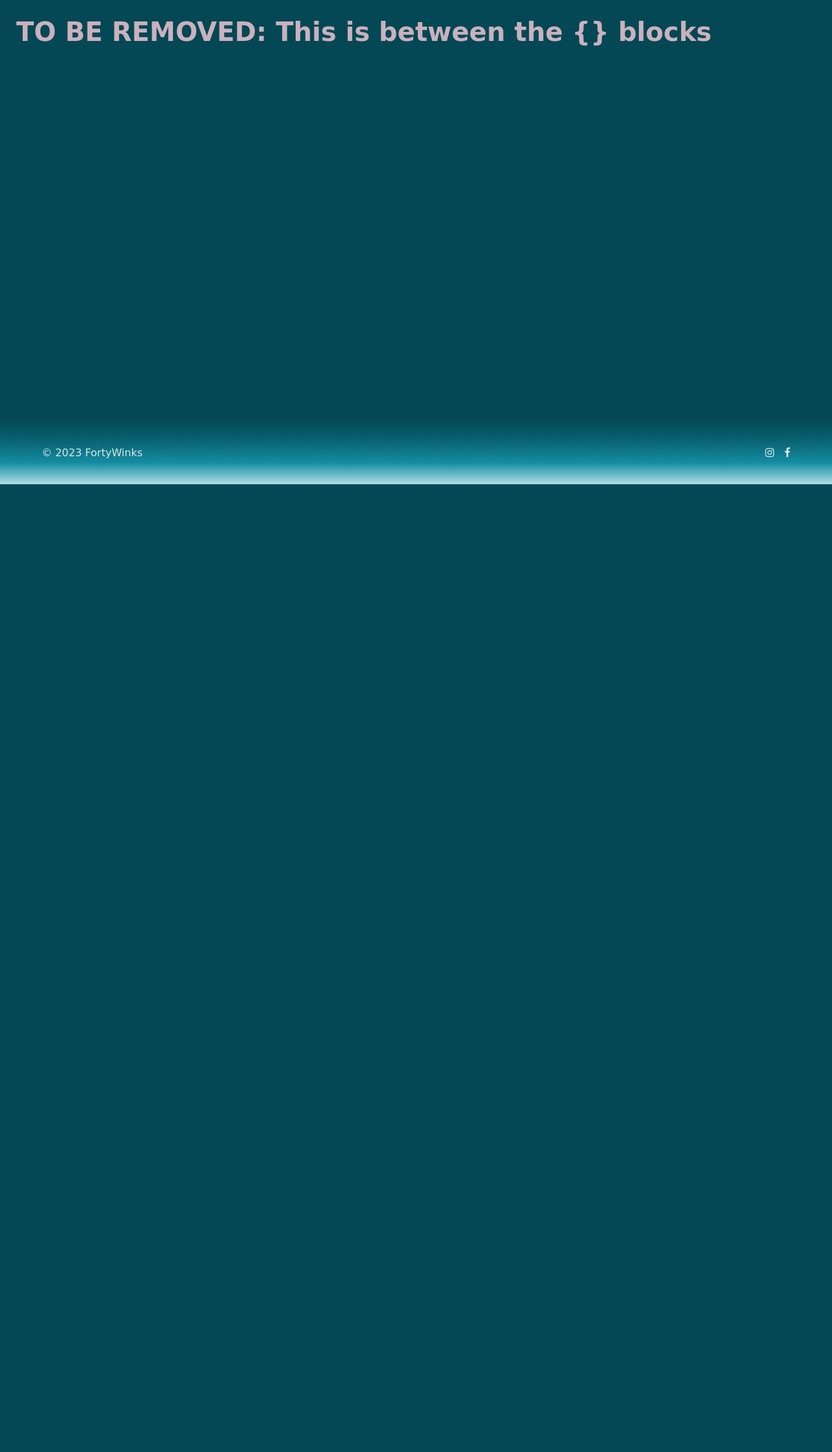
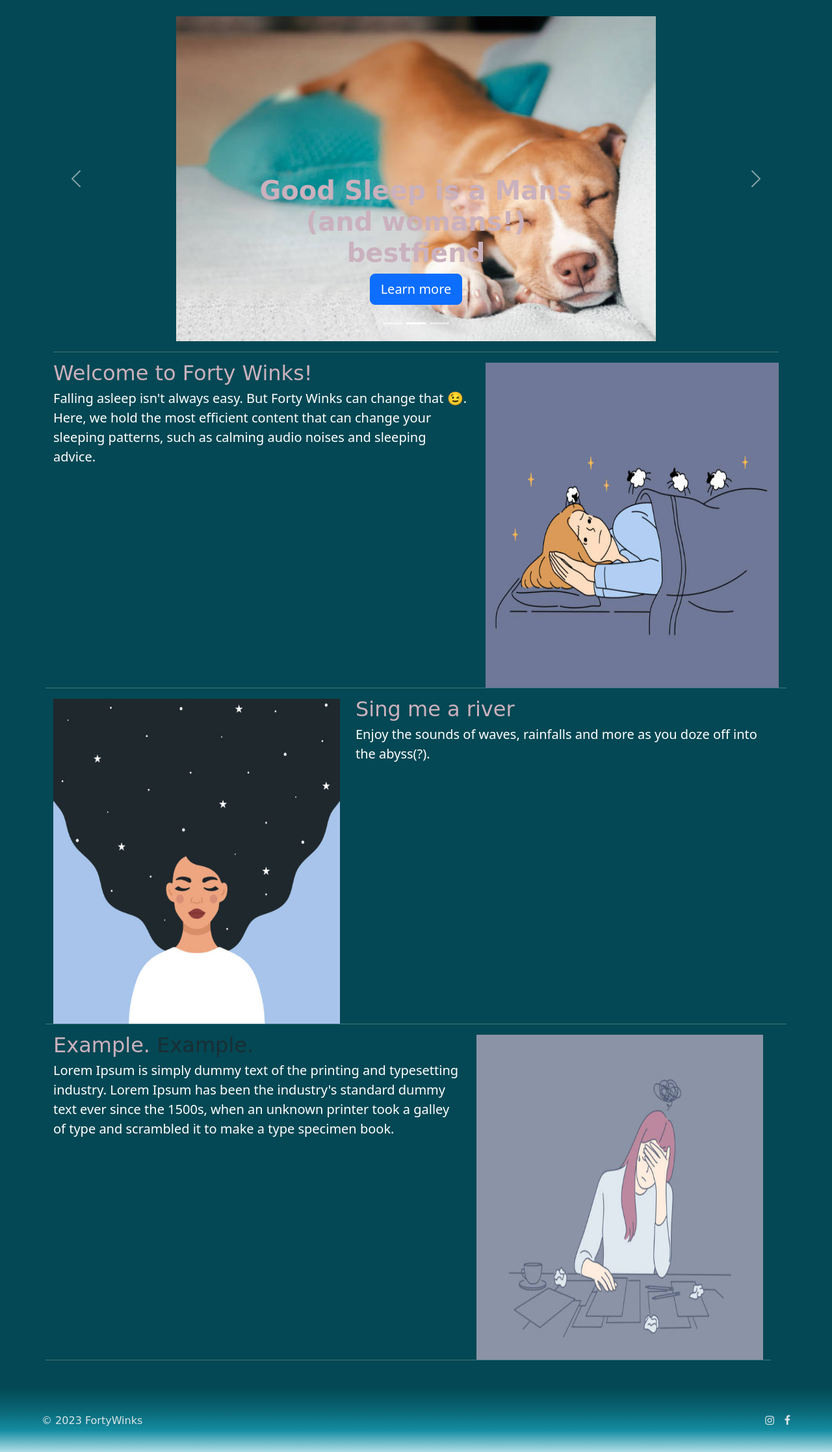
Before and after one commit to SaraClick/sky_project, a Flask app: page / in a window 1280 px wide. Shown: the part 55-2289 px from the top of the page at 65% size. Before the commit the page ends 800 px from the top, so only its background shows below. Run offline with Flask 3, Linux system fonts and the light colour scheme; some web fonts are replaced.

Commit message:
added more to landing page

```diff
--- a/application/static/styles/style.css
+++ b/application/static/styles/style.css
@@ -77,10 +77,20 @@ footer {
 
 /* ======================================= HOME PAGE STYLES =======================================*/
 
+.carousel-inner{
+  padding-left: 20%;
+  padding-right: 20%;
+  width:100%;
+}
 
+/* .carousel-item{
+  color:#096372; */
 
+/* } */
+.carousel-caption{
+  color: blue;
 
-
+}
 
 /* ======================================= CONTENT SELECTION PAGE STYLES =======================================*/
 
--- a/application/templates/index.html
+++ b/application/templates/index.html
@@ -1,8 +1,108 @@
 {% extends "layout.html" %}
 {% block main_content %}
 
-<h1>TO BE REMOVED: This is between the {} blocks</h1>
+<!-- This is the code that enables the slide function of the carousel. We only give one slide an active element in order to enable visibility of the slides -->
+<div id="myCarousel" class="carousel slide" data-bs-ride="carousel">
+    <div class="carousel-indicators">
+      <button type="button" data-bs-target="#myCarousel" data-bs-slide-to="0" class="" aria-label="Slide 1"></button>
+      <button type="button" data-bs-target="#myCarousel" data-bs-slide-to="1" aria-label="Slide 2" class="active" aria-current="true"></button>
+      <button type="button" data-bs-target="#myCarousel" data-bs-slide-to="2" aria-label="Slide 3" class=""></button>
+    </div>
+    <!-- code for slide one of the carousel. -->
+    <div class="carousel-inner">
+      <div class="carousel-item">
+        <img class="d-block w-100" src="static/media/background/counting_sheep.jpeg" width="500" height="500" alt="First slide">
+        <div class="container">
+          <div class="carousel-caption text-start">
+            <h1>Stop Counting Sheep and Get Your Forty Winks!</h1>
+            <p><a class="btn btn-lg btn-primary" href="#">Sign up today</a></p>
+          </div>
+        </div>
+      </div>
+              <!-- code for slide 2 of the carousel -->
+      <div class="carousel-item active">
+        <img class="d-block w-100" src="static/media/background/carousel_pic3.jpeg" width="500" height="500" alt="second slide">
+        <div class="container">
+          <div class="carousel-caption">
+            <h1>Good Sleep is a Mans (and womans!) bestfiend</h1>
+            <p><a class="btn btn-lg btn-primary" href="#">Learn more</a></p>
+          </div>
+        </div>
+      </div>
+              <!-- code for slide 3 of the carousel -->
+      <div class="carousel-item">
+        <img class="d-block w-100" src="static/media/background/carousel_pic4.jpeg" width="500" height="500" alt="third slide">
+        <div class="container">
+          <div class="carousel-caption text-end">
+            <h1>One more for good measure.</h1>
+            <p>Some representative placeholder content for the third slide of this carousel.</p>
+            <p><a class="btn btn-lg btn-primary" href="#">Browse gallery</a></p>
+          </div>
+        </div>
+      </div>
+    </div>
 
+            <!-- functionality for the next/previous arrow/buttons of the carousel -->
+    <button class="carousel-control-prev" type="button" data-bs-target="#myCarousel" data-bs-slide="prev">
+      <span class="carousel-control-prev-icon" aria-hidden="true"></span>
+      <span class="visually-hidden">Previous</span>
+    </button>
+    <button class="carousel-control-next" type="button" data-bs-target="#myCarousel" data-bs-slide="next">
+      <span class="carousel-control-next-icon" aria-hidden="true"></span>
+      <span class="visually-hidden">Next</span>
+    </button>
+  </div>
+
+
+  <!-- Marketing messaging and featurettes
+  ================================================== -->
+  <!-- Wrapped the rest of the page in another container to center all the content. -->
+
+  <div class="container marketing">
+
+    <!-- START THE FEATURETTES -->
+
+    <hr class="featurette-divider">
+
+    <div class="row featurette">
+      <div class="col-md-7">
+        <h2 class="featurette-heading fw-normal lh-1">Welcome to Forty Winks! <span class="text-body-secondary"></span></h2>
+        <p class="lead">Falling asleep isn't always easy. But Forty Winks can change that &#x1F609;. Here, we hold the most efficient content that can change your sleeping patterns, such as calming audio noises and sleeping advice.</p>
+      </div>
+      <div class="col-md-5">
+        <img class="d-block w-100" src="static/media/background/counting_sheep3.jpeg"  width="500" height="500" xmlns="http://www.w3.org/2000/svg"
+      </div>
+    </div>
+
+    <hr class="featurette-divider">
+
+    <div class="row featurette">
+      <div class="col-md-7 order-md-2">
+        <h2 class="featurette-heading fw-normal lh-1">Sing me a river </h2>
+        <p class="lead">Enjoy the sounds of waves, rainfalls and more as you doze off into the abyss(?).</p>
+      </div>
+      <div class="col-md-5 order-md-1">
+        <img class="d-block w-100" src="static/media/background/carousel_pic.jpeg"  width="500" height="500" xmlns="http://www.w3.org/2000/svg">
+      </div>
+    </div>
+
+    <hr class="featurette-divider">
+
+    <div class="row featurette">
+      <div class="col-md-7">
+        <h2 class="featurette-heading fw-normal lh-1">Example. <span class="text-body-secondary">Example.</span></h2>
+        <p class="lead">Lorem Ipsum is simply dummy text of the printing and typesetting industry. Lorem Ipsum has been the industry's standard dummy text ever since the 1500s, when an unknown printer took a galley of type and scrambled it to make a type specimen book.</p>
+      </div>
+      <div class="col-md-5">
+        <img class="d-block w-100" src="static/media/background/sleepy.jpeg"  width="500" height="500" xmlns="http://www.w3.org/2000/svg"
+      </div>
+    </div>
+
+    <hr class="featurette-divider">
+
+    <!-- /END THE FEATURETTES -->
+
+  </div><!-- /.container -->
 
 
 
--- a/application/templates/layout.html
+++ b/application/templates/layout.html
@@ -64,6 +64,7 @@
       <!-- The below code between {} is a placeholder to indicate that within these {} blocks we will have the code added for the pages using the layout template -->
       {% block main_content%}{% endblock %}
 
+
     </main>
 
     <!-- Basic footer structure from Bootstram + team tweaks-->
```
Also changed, not shown: application/static/media/background/carousel_pic.jpeg (added), application/static/media/background/carousel_pic2.jpeg (added), application/static/media/background/carousel_pic3.jpeg (added), application/static/media/background/carousel_pic4.jpeg (added), application/static/media/background/carousel_pic5.jpeg (added), application/static/media/background/carousel_pic6.jpeg (added), application/static/media/background/carousel_pic7.jpeg (added), application/static/media/background/coffee.jpeg (added), application/static/media/background/counting_sheep.jpeg (added), application/static/media/background/counting_sheep3.jpeg (added), application/static/media/background/office.jpeg (added), application/static/media/background/sheep.jpeg (added), application/static/media/background/sleepy.jpeg (added), application/static/media/background/sleepy2.jpeg (added), 1 other file.
